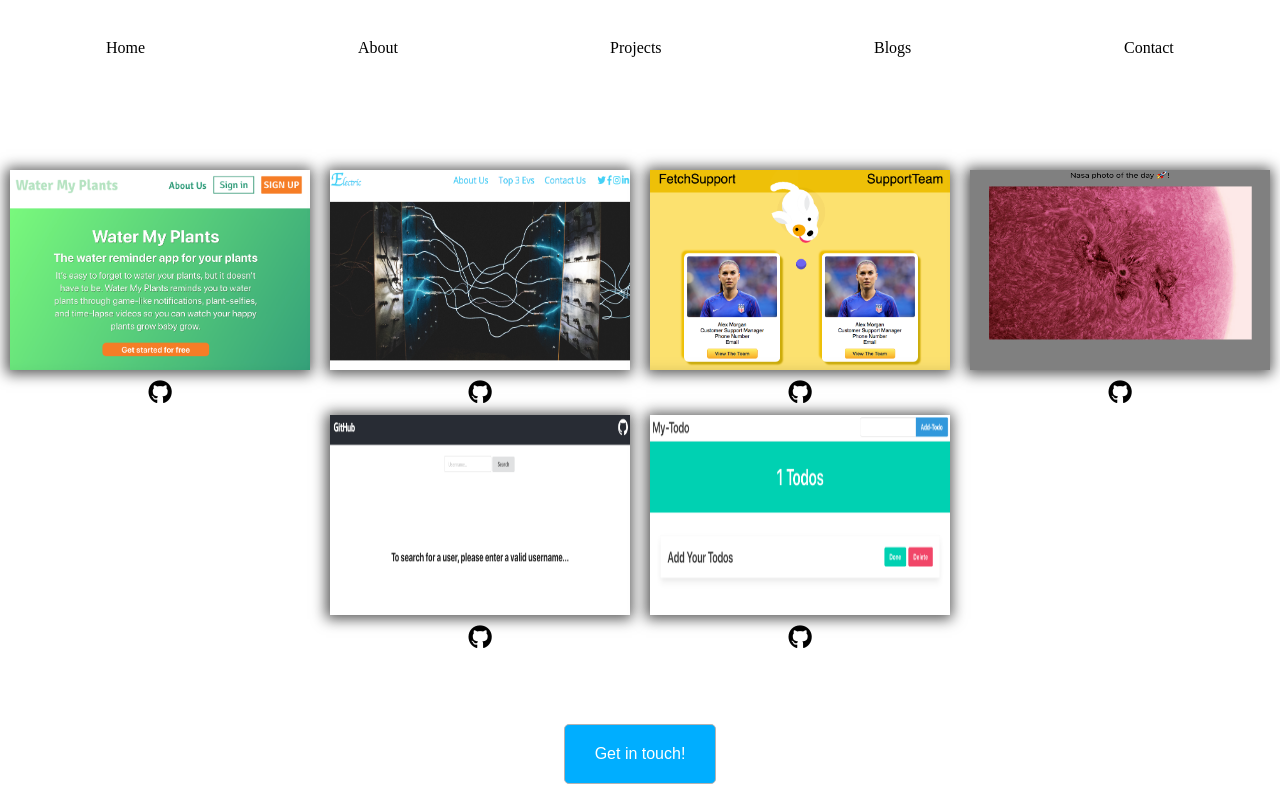
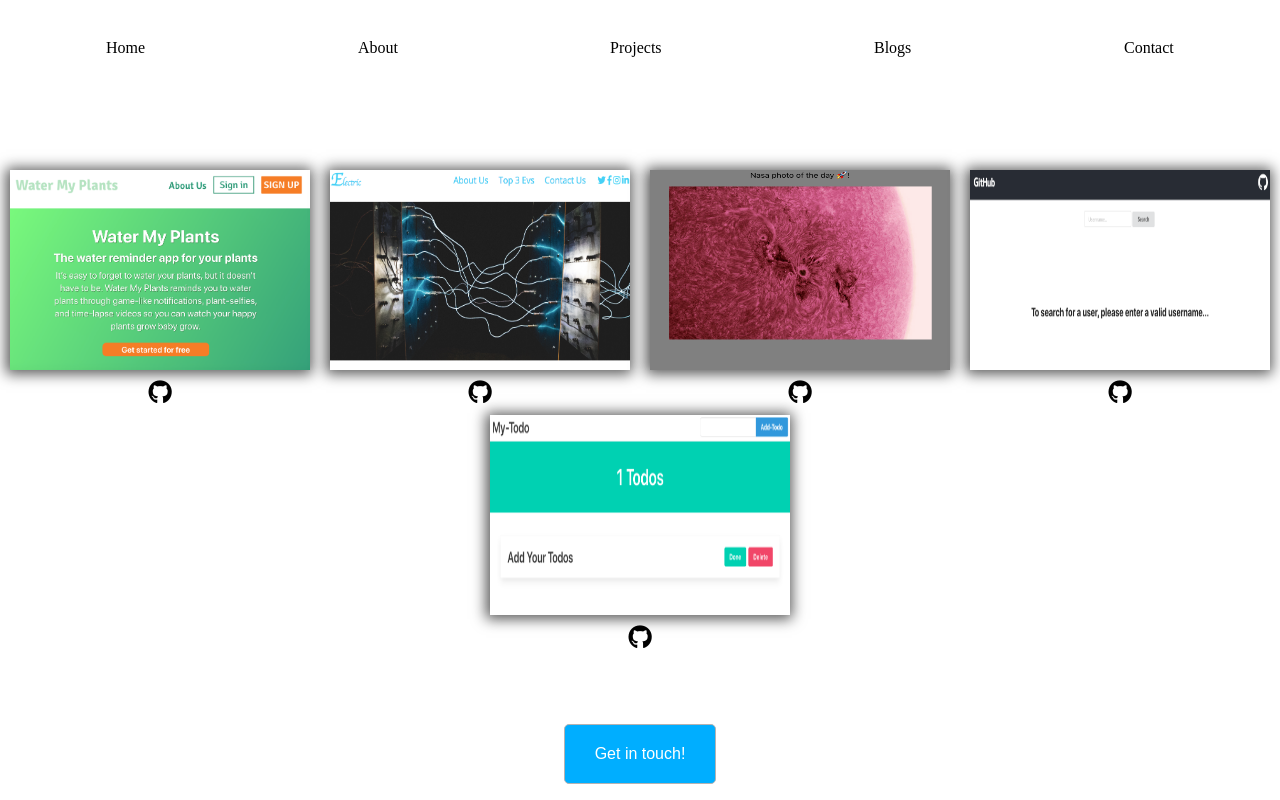
Before and after one commit to SidiOuld/Portfolio-built-with-react, a React (Create React App) app: page /projects in a window 1280 px wide. Built offline with nearby package versions, Linux system fonts and the light colour scheme.

Commit message:
removed fetch support--working on connecting app to api

```diff
--- a/src/Components/Home.js
+++ b/src/Components/Home.js
@@ -13,6 +13,9 @@ const Container = styled.section`
     margin-top: 5%;
     .home__sectionOne--h1 {
       font-size: 5em;
+      .inline {
+        display: inline;
+      }
     }
     .home__sectionOne--h3 {
       font-size: 2em;
--- a/src/Components/Project.js
+++ b/src/Components/Project.js
@@ -47,7 +47,7 @@ function Project() {
             </a>
           </div>
         </div>
-        <div className="box">
+        {/* <div className="box">
           <a href="https://fetchbook.netlify.com/" target="_blank">
             <img
               src={box3Img}
@@ -60,7 +60,7 @@ function Project() {
               <i className="fab fa-github zoom-icon"></i>
             </a>
           </div>
-        </div>
+        </div> */}
         <div className="box">
           <a
             href="https://nasaphoto-s.netlify.com/"
```
